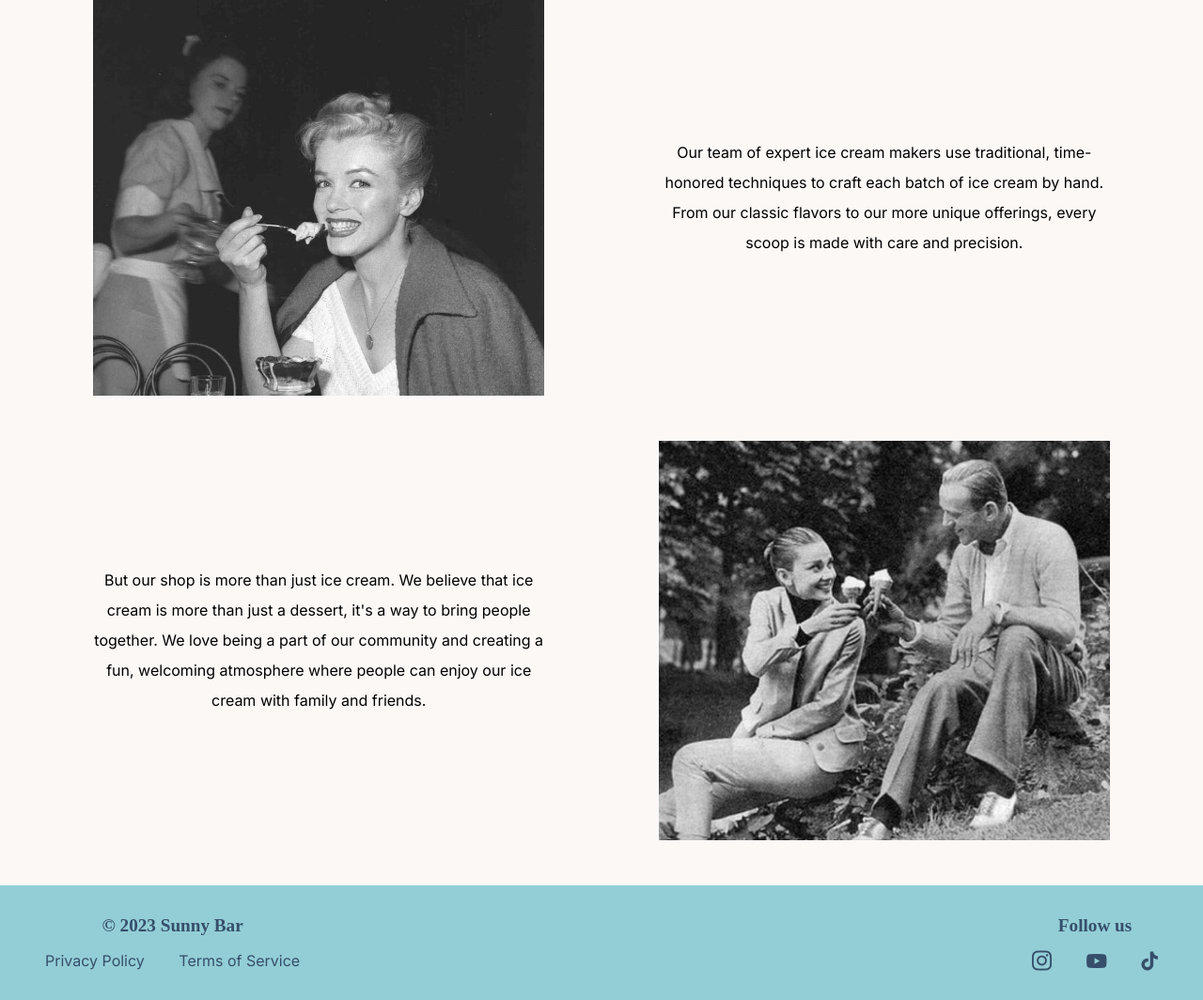
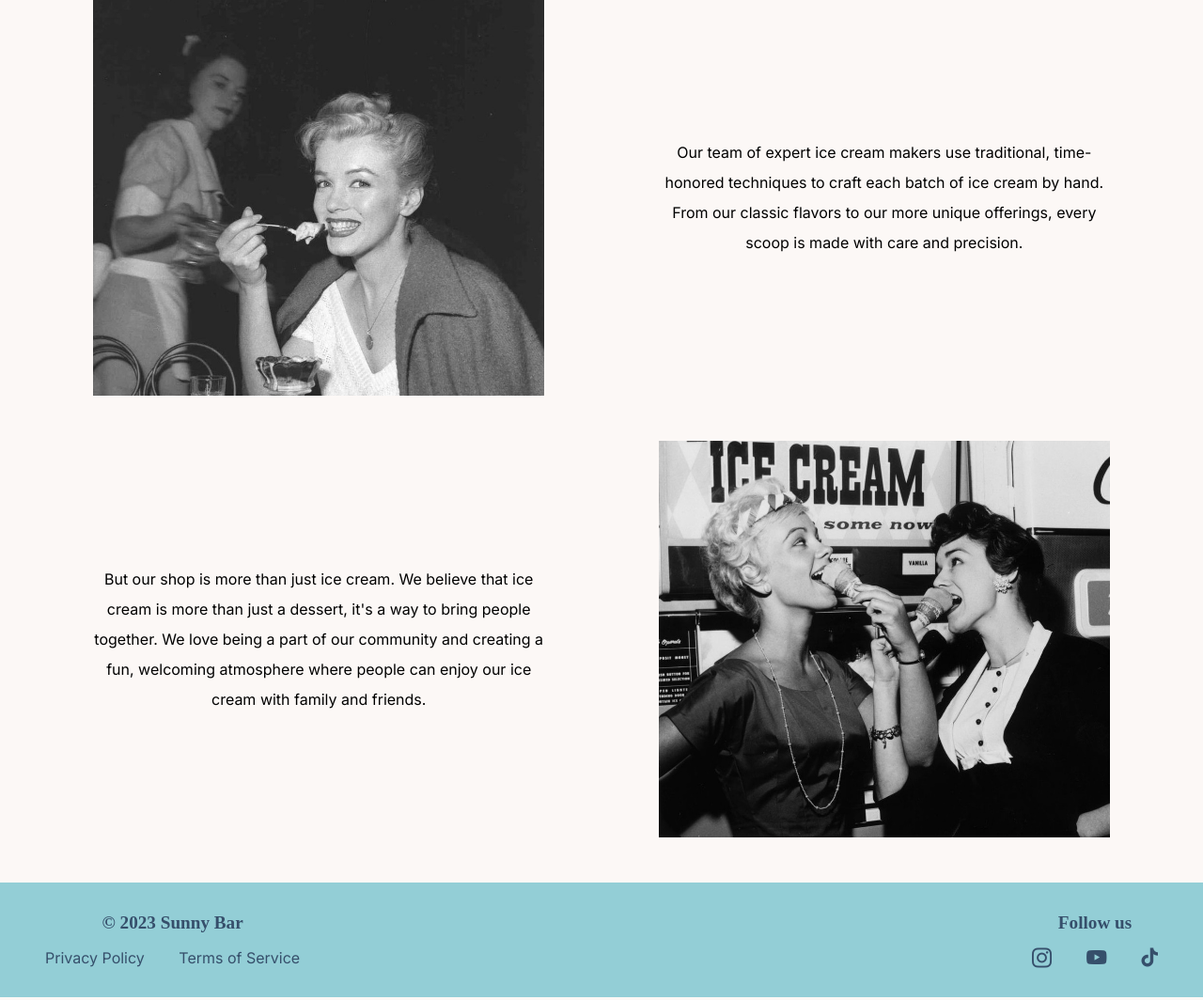
Before and after one commit to connniew/sunny-bar, a PHP site: page /aboutus.php in a window 1280 px wide. Shown: the part 761-1825 px from the top of the page at 94% size. Run offline with PHP 8.4, Linux system fonts and the light colour scheme; some libraries are stand-ins or nearby versions; some web fonts are replaced.

Commit message:
Changed last image

```diff
--- a/aboutus.php
+++ b/aboutus.php
@@ -25,7 +25,7 @@
 
         <section class="card">
             <p class="card__content">But our shop is more than just ice cream. We believe that ice cream is more than just a dessert, it's a way to bring people together. We love being a part of our community and creating a fun, welcoming atmosphere where people can enjoy our ice cream with family and friends.</p>
-            <img class="card__image" src="images/audrey-fred-icecream.jpg" alt="Marilyn Monroe eating ice cream">
+            <img class="card__image" src="images/two-icecream.jpg" alt="Marilyn Monroe eating ice cream">
         </section>
 
     </main>
```
Also changed, not shown: images/two-icecream.jpg (added).
